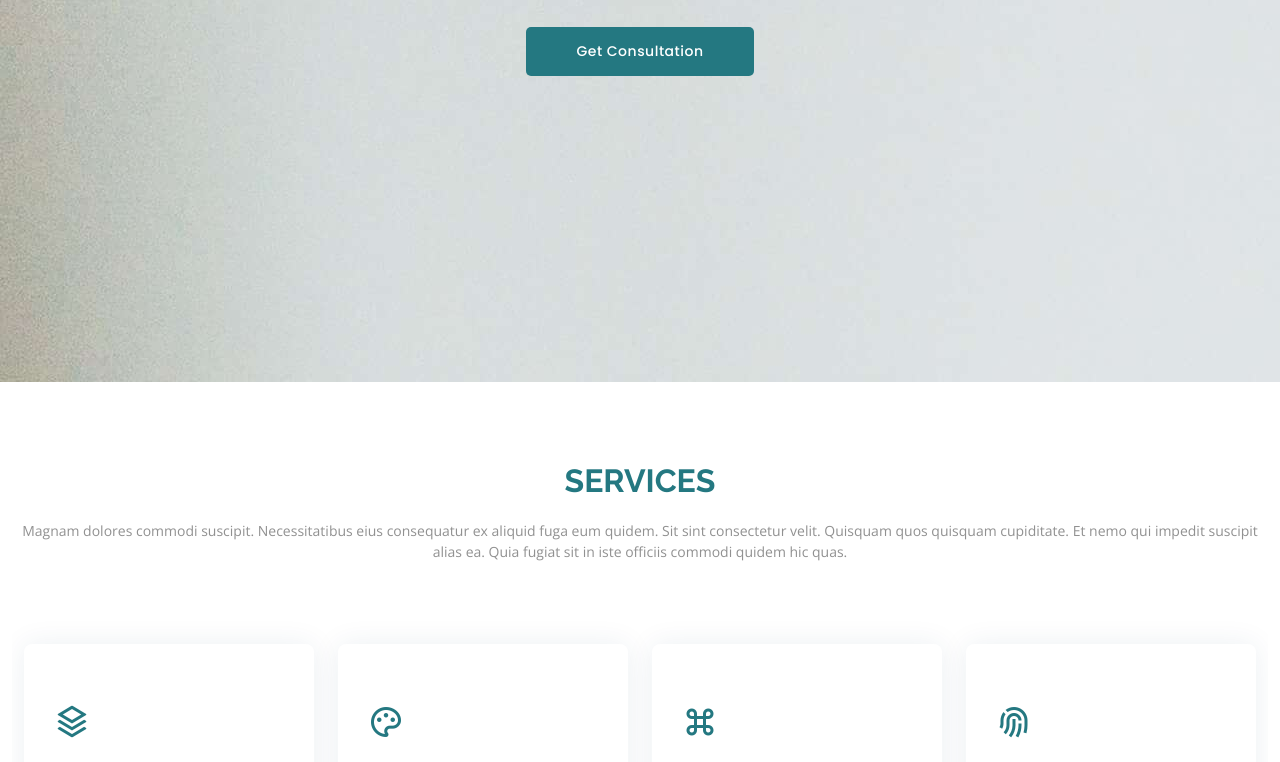
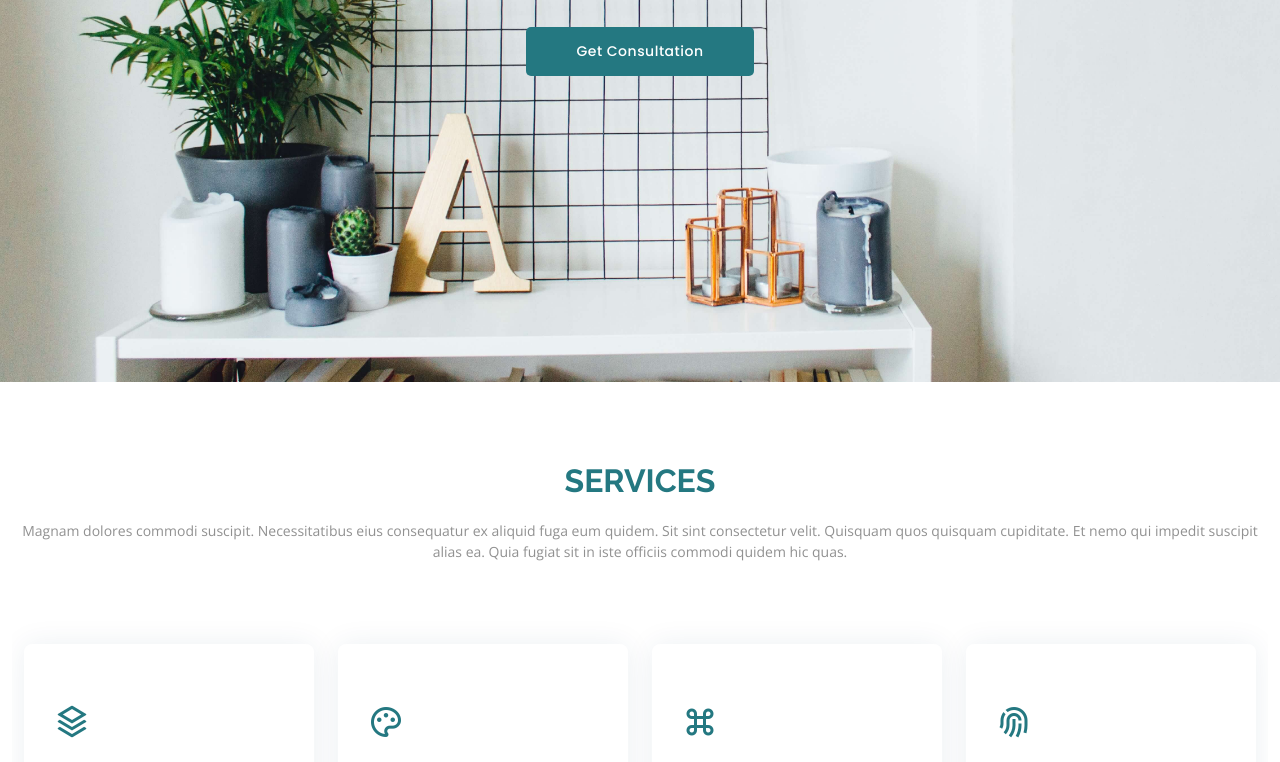
Before and after one commit to abhi-sriram/apna-interiors, a plain HTML site: page index.html in a window 1280 px wide. Shown: the part 478-1240 px from the top of the page. Drawn offline with nearby package versions, Linux system fonts and the light colour scheme.

Commit message:
Update index.html

```diff
--- a/index.html
+++ b/index.html
@@ -60,7 +60,7 @@
   <!-- ======= Hero Section ======= -->
   <section id="hero" class="d-flex align-items-center">
     <div class=" position-relative text-center d-flex align-items-center justify-content-center flex-column"
-      style="background-image: url('bg2.jpg');object-fit: none;height: 100vh;width: 100vw;margin-top: -20px;" data-aos="fade-up" data-aos-delay="100">
+      style="background-image: url('bg2.jpg');object-fit: none;height: 100vh;width: 100vw;margin-top: -20px; background-size:cover; " data-aos="fade-up" data-aos-delay="100">
       <h1>Apna Interiors</h1>
       <h2>We are team of talented designers</h2>
       <a href="#about" class="btn-get-started scrollto">Get Consultation</a>
```
